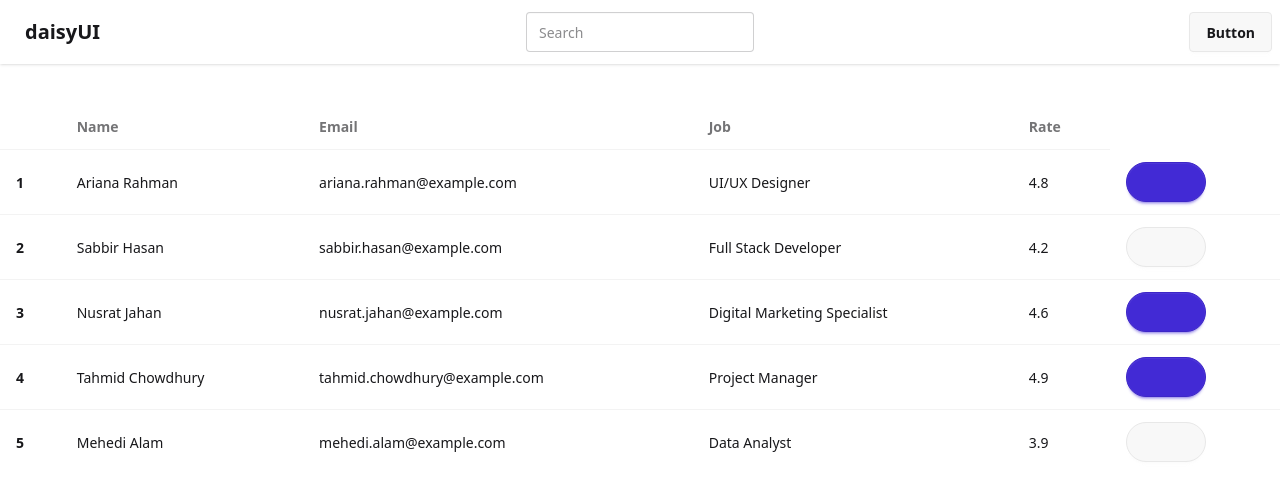
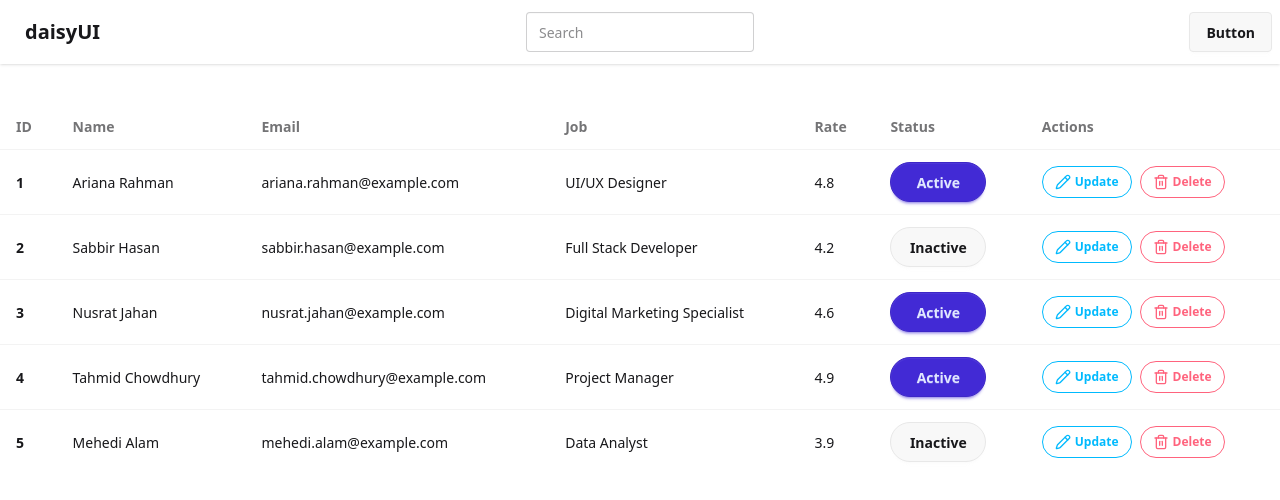
Before and after one commit to abrarasif11/CRUD-Operation-PostgreSQL-, a React (Vite) app: page / in a window 1280 px wide. Shown: the top 500 px of the page. Built offline with nearby package versions, Linux system fonts and the light colour scheme.

Commit message:
show table data

```diff
--- a/src/Components/Table/Table.jsx
+++ b/src/Components/Table/Table.jsx
@@ -1,4 +1,6 @@
 import React from "react";
+import { Pencil, Trash2 } from "lucide-react";
+
 const clients = [
   {
     id: 1,
@@ -49,28 +51,49 @@ const Table = () => {
         {/* head */}
         <thead>
           <tr>
-            <th></th>
+            <th>ID</th>
             <th>Name</th>
             <th>Email</th>
             <th>Job</th>
             <th>Rate</th>
+            <th>Status</th>
+            <th>Actions</th>
           </tr>
         </thead>
+
         <tbody className="hover">
-          {/* row 1 */}
           {clients.map((client) => (
-            <tr>
+            <tr key={client.id}>
               <th>{client.id}</th>
               <td>{client.name}</td>
               <td>{client.email}</td>
               <td>{client.job}</td>
               <td>{client.rate}</td>
+
+              {/* Active / Inactive Button */}
               <td>
                 <button
-                  className={`btn rounded-full w-20 ${
-                    client.isActive ? `btn-primary` : `btn-outline-primary`
+                  className={`btn flex items-center justify-center gap-2 rounded-full w-24 ${
+                    client.isActive ? "btn-primary" : "btn-outline-primary"
                   }`}
-                />
+                >
+                  {client.isActive ? <>Active</> : <>Inactive</>}
+                </button>
+              </td>
+
+              {/* Update & Delete Buttons */}
+              <td>
+                <div className="flex items-center gap-2">
+                  <button className="btn btn-sm btn-outline btn-info flex items-center gap-1 rounded-full">
+                    <Pencil size={16} />
+                    Update
+                  </button>
+
+                  <button className="btn btn-sm btn-outline btn-error flex items-center gap-1 rounded-full">
+                    <Trash2 size={16} />
+                    Delete
+                  </button>
+                </div>
               </td>
             </tr>
           ))}
```
